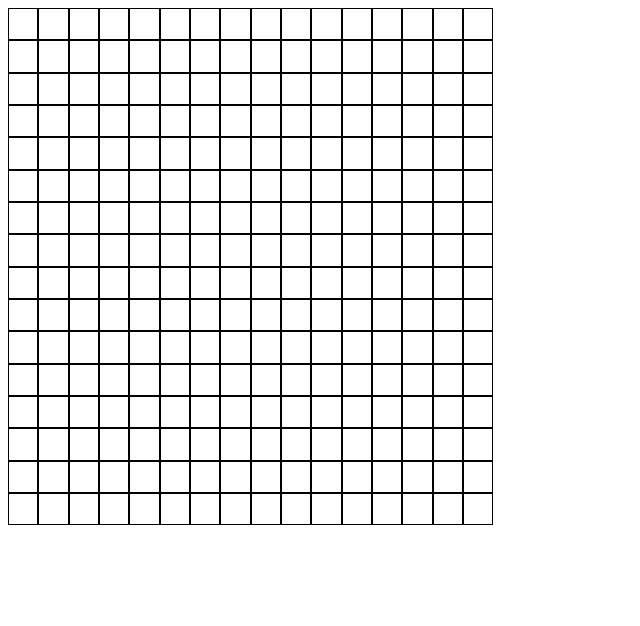
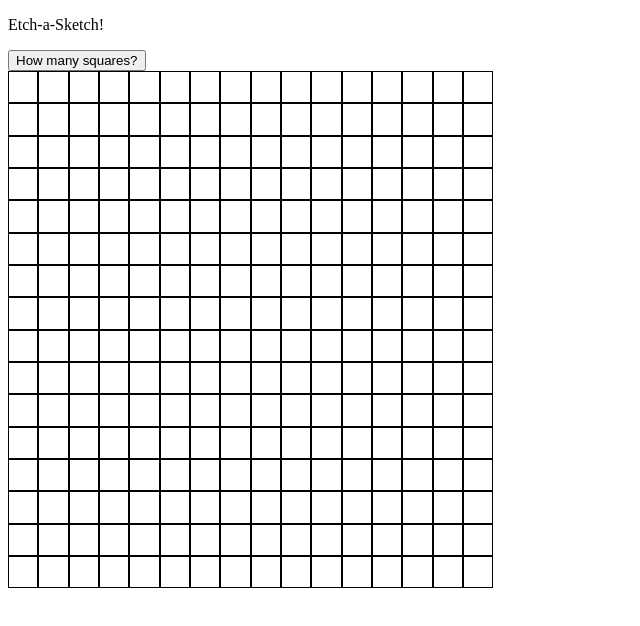
Before and after one commit to NucyLoodle/etch-a-sketch, a plain HTML site: page index.html in a window 1280 px wide. Shown: the whole page, without its empty margins (0-640 px from the left). Drawn offline with Linux system fonts and the light colour scheme.

Commit message:
Create header and button

```diff
--- a/index.html
+++ b/index.html
@@ -9,6 +9,9 @@
       </head>
 
       <body>
+        <div id = "header"></div>
+        <p>Etch-a-Sketch!</p>
+        <button> How many squares?</button>
         <div id = "container"></div>
         </div>
 
```
